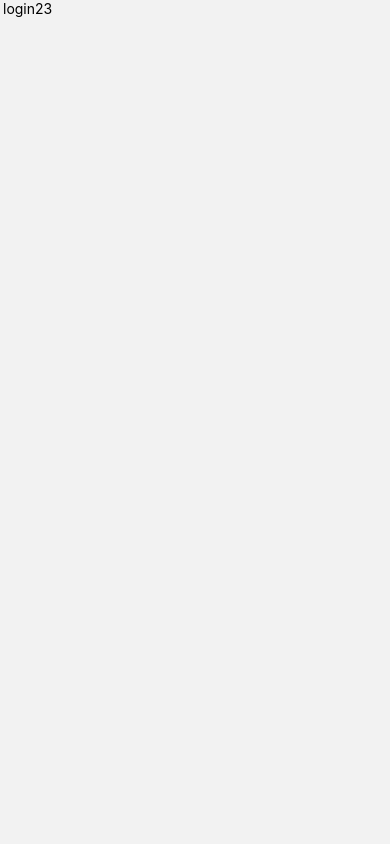
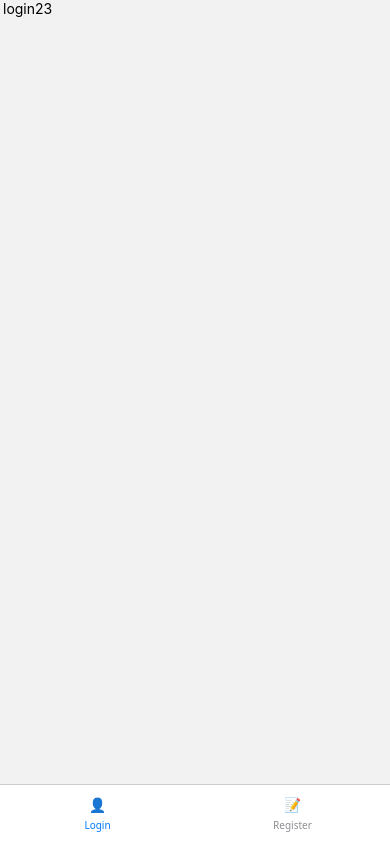
Before and after one commit to JosseMontano/reactNative-setup, a React Native app: screen / in a window 390 px wide. Built offline with nearby package versions, Linux system fonts and the light colour scheme.

Commit message:
feat: Add tabs

```diff
--- a/App.tsx
+++ b/App.tsx
@@ -1,31 +1,52 @@
-import { NavigationContainer } from "@react-navigation/native";
-import { createNativeStackNavigator } from "@react-navigation/native-stack";
-import { Login } from "./screens/login";
-import { Register } from "./screens/register";
-import {
-  SafeAreaProvider,
-} from "react-native-safe-area-context";
-import { withSafeArea } from "./components/safeArea";
+// App.tsx
+import { createBottomTabNavigator } from '@react-navigation/bottom-tabs';
+import { SafeAreaProvider } from 'react-native-safe-area-context';
+import { NavigationContainer } from '@react-navigation/native';
+import { Login} from './screens/login';
+import {Register} from './screens/register';
+import {Text, } from "react-native";
+import { withSafeArea } from './components/safeArea';
 
+const Tab = createBottomTabNavigator();
 
-type Root = { Login: undefined; Register: undefined };
-const Stack = createNativeStackNavigator<Root>();
-
-export function App() {
-
+export default function App() {
   return (
-    <NavigationContainer>
-      <SafeAreaProvider>
-          <Stack.Navigator
-            initialRouteName="Login"
-            screenOptions={{ headerShown: false }}
-          >
-            <Stack.Screen name="Login" component={withSafeArea(Login)} />
-            <Stack.Screen name="Register" component={withSafeArea(Register)} />
-          </Stack.Navigator>
-      </SafeAreaProvider>
-    </NavigationContainer>
+    <SafeAreaProvider>
+      <NavigationContainer>
+        <Tab.Navigator
+          screenOptions={{
+            headerShown: false,
+            tabBarActiveTintColor: '#007AFF', // Active tab color
+            tabBarInactiveTintColor: '#8E8E93', // Inactive tab color
+            tabBarStyle: {
+              borderTopWidth: 1,
+              borderTopColor: '#ccc',
+              height: 60, // Match your custom footer height
+            },
+          }}
+        >
+          <Tab.Screen
+            name="Login"
+            component={withSafeArea(Login)}
+            options={{
+              tabBarLabel: 'Login',
+              tabBarIcon: ({ color }) => (
+                <Text style={{ color }}>👤</Text> // Replace with your icon
+              ),
+            }}
+          />
+          <Tab.Screen
+            name="Register"
+            component={withSafeArea(Register)}
+            options={{
+              tabBarLabel: 'Register',
+              tabBarIcon: ({ color }) => (
+                <Text style={{ color }}>📝</Text> // Replace with your icon
+              ),
+            }}
+          />
+        </Tab.Navigator>
+      </NavigationContainer>
+    </SafeAreaProvider>
   );
 }
-
-export default App;
--- a/package.json
+++ b/package.json
@@ -10,10 +10,13 @@
   },
   "dependencies": {
     "@expo/metro-runtime": "~5.0.4",
+    "@react-navigation/bottom-tabs": "^7.4.5",
     "@react-navigation/native": "^7.1.10",
     "@react-navigation/native-stack": "^7.3.14",
     "expo": "^53.0.20",
     "expo-status-bar": "~2.2.3",
+    "install": "^0.13.0",
+    "npm": "^11.5.2",
     "react": "19.0.0",
     "react-dom": "19.0.0",
     "react-native": "^0.79.5",
```
Also changed, not shown: components/ScreenLayout.tsx (added, +27 -0 lines), components/footerNavigation.tsx (added, +78 -0 lines), 1 other file (tests, documents, lock files or other folders).
